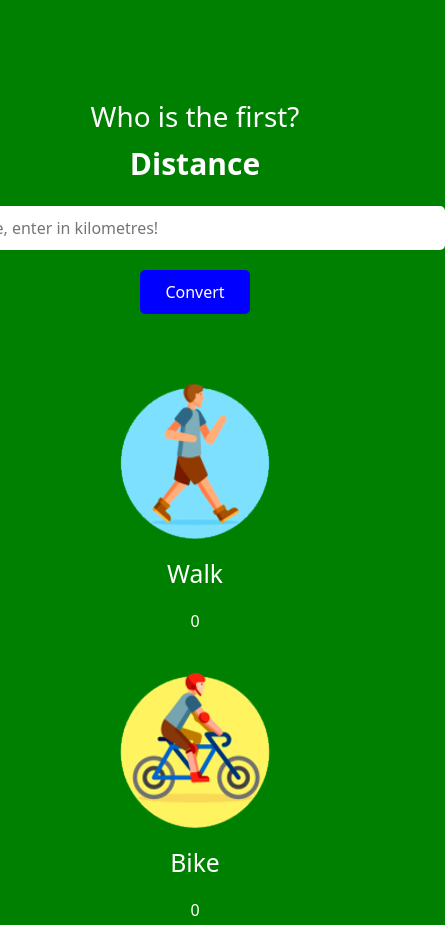
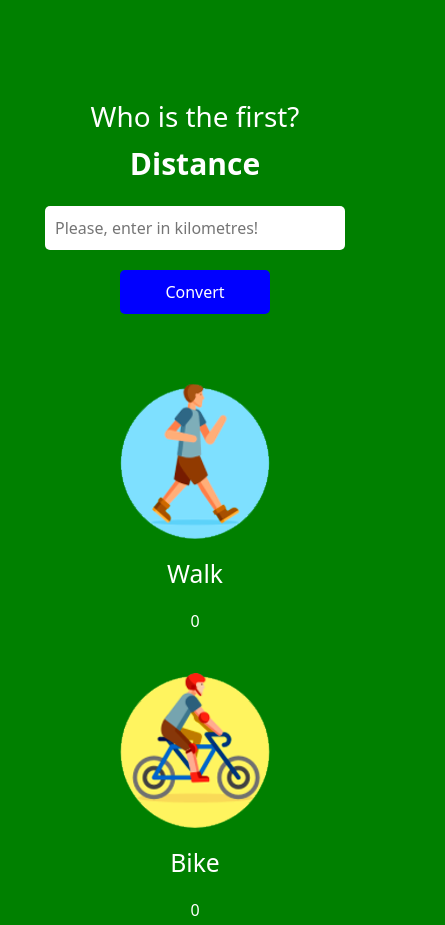
Before and after one commit to Navruzbek2103/time-finder-app-js, a plain HTML site: page index.html in a window 390 px wide. Shown: the top 925 px of the page, 445 px wide, since content can reach past the window. Drawn offline with Linux system fonts and the light colour scheme.

Commit message:
Edited responsive

```diff
--- a/css/main.css
+++ b/css/main.css
@@ -66,3 +66,18 @@ h1, h2, h3, p{
   align-items: center;
   margin: 20px auto;
 }
+
+@media only screen and (max-width: 530px){
+  #distance{
+    width: 370px;
+  }
+  .button{
+    padding: 10px 45px;
+  }
+}
+
+@media only screen and (max-width: 400px){
+  #distance{
+    width: 300px;
+  }
+}
```
